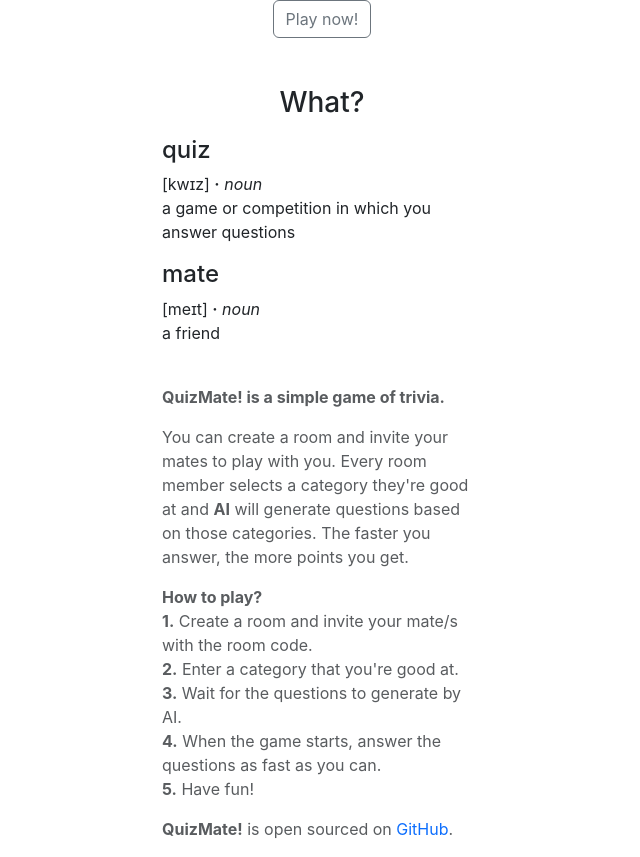
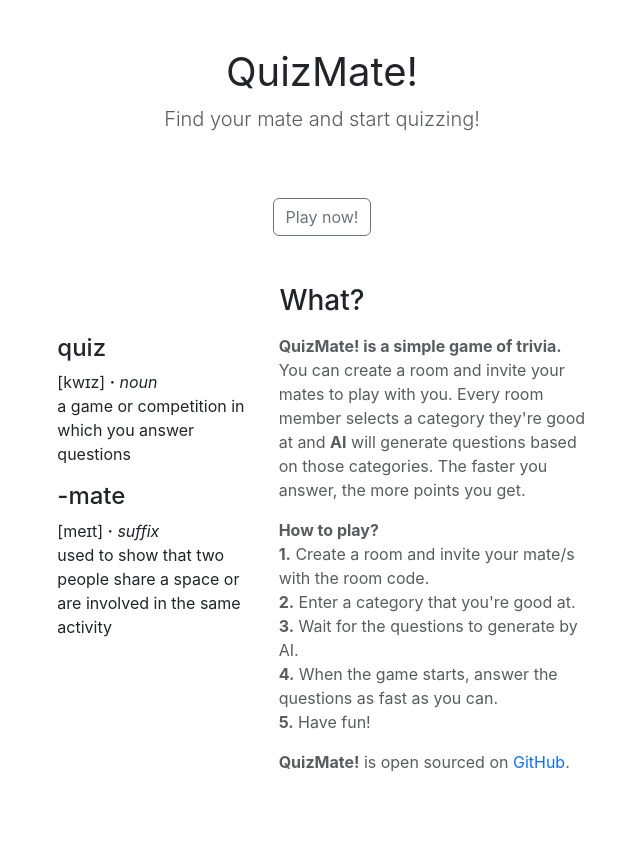
Before and after one commit to tugberkozkara/quizmate, a React (Create React App) app in the folder client/: page /wtf in a window 1280 px wide. Shown: the whole page, without its empty margins (318-958 px from the left). After the commit the page ends 800 px from the top, so only its background shows below. Built offline with nearby package versions, Linux system fonts and the light colour scheme; no server answers.

Commit message:
Update the style of about page

```diff
--- a/client/src/pages/WTF.tsx
+++ b/client/src/pages/WTF.tsx
@@ -1,26 +1,34 @@
 import { NavLink } from "react-router-dom"
+import { Header } from "../components/Header"
 
 export default function WTF() {
   return (
-    <section className="text-center col col-xl-3 col-lg-6 col-md-8 col-sm-9 col-9 mx-auto">
+    <>
+      <Header />
+      <section className="text-center col col-xl-6 col-lg-8 col-md-8 col-sm-9 col-9 mx-auto">
         <p className="mb-5 text-muted">
-        <NavLink className="nav-item nav-link mx-2" to="/"><span className="btn btn-outline-secondary">Play now!</span></NavLink>
+          <NavLink className="mx-2" to="/"><span className="btn btn-outline-secondary">Play now!</span></NavLink>
         </p>
-        <h1 className="h3 mb-3">What?</h1>
-        <div className="text-start">
+          <div className="h3 mb-3">What?</div>
+          <div className="row justify-content-center">
+            <div className="col-md-4">
+              <div className="text-start row mb-3">
+                  <div className="col-6 col-md-12">
                     <h4>quiz</h4>
                     <span>[kwɪz] </span><b>·</b><i> noun</i>
                     <br />
                     <p>a game or competition in which you answer questions</p>
-            <h4>mate</h4>
-            <span>[meɪt] </span><b>·</b><i> noun</i>
+                    </div>
+                  <div className="col-6 col-md-12">
+                    <h4>-mate</h4>
+                    <span>[meɪt] </span><b>·</b><i> suffix</i>
                     <br />
-            <p>a friend</p>
+                    <p>used to show that two people share a space or are involved in the same activity</p>
                   </div>
-        <br />
-        <p className="text-start text-muted">
-            <b>QuizMate! is a simple game of trivia.</b>
-        </p>
+              </div>
+            </div>
+            <div className="col-md-6">
+              <div className="text-start text-muted"><b>QuizMate! is a simple game of trivia.</b></div>
               <p className="text-start text-muted">
                   You can create a room and invite your mates to play with you. Every room member selects a category they're good at and <b>AI</b> will generate questions based on those categories. The faster you answer, the more points you get.
               </p>
@@ -40,6 +48,9 @@
               <p className="text-start text-muted">
                 <b>QuizMate!</b> is open sourced on <a target="_blank" rel="noreferrer" className="text-decoration-none" href="https://github.com/tugberkozkara/quizmate">GitHub</a>.
               </p>
+            </div>
+          </div>
       </section>
+    </>
   )
 }
```
Lines whose indentation alone changed are shown as unchanged.
